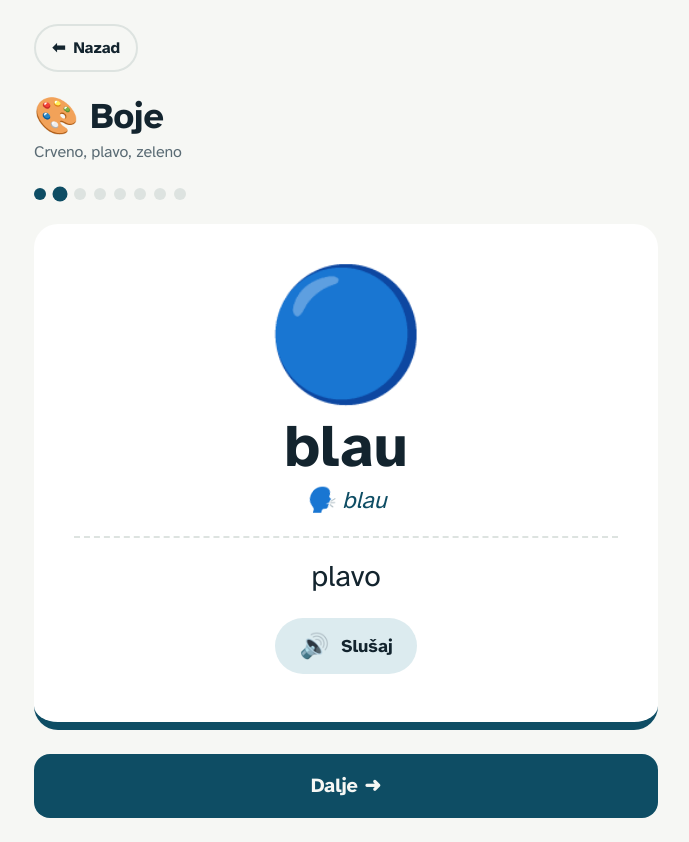
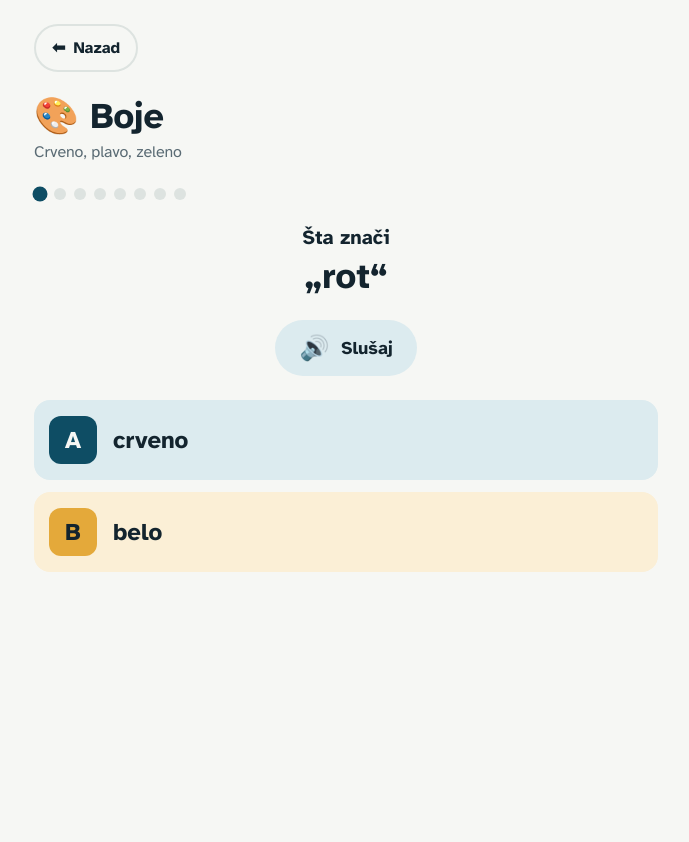
Before and after one commit to deki84/german-a1-trainer-serbian, a Next.js app: page /lesson/boje in a window 1280 px wide. Both pictures are taken after a click on the button "Dalje ➜". Shown: the whole page, without its empty margins (294-983 px from the left). After the commit the page ends 800 px from the top, so only its background shows below. Built offline with nearby package versions, Linux system fonts and the light colour scheme.

Commit message:
feat: add QuestionCard with three modes in lesson flow

```diff
--- a/components/LessonPlayer.tsx
+++ b/components/LessonPlayer.tsx
@@ -2,47 +2,62 @@
 
 import Link from "next/link";
 import { useEffect, useState } from "react";
+import { QuestionCard } from "@/components/QuestionCard";
 import { WordCard } from "@/components/WordCard";
+import { buildQuestion } from "@/lib/quiz";
 import { speakGerman } from "@/lib/speech";
-import type { Lesson } from "@/lib/types";
+import type { Lesson, Question, QuestionMode } from "@/lib/types";
 
 type LessonPlayerProps = {
   lesson: Lesson;
-  /** Die folgende Lektion, fehlt bei der letzten */
   nextLesson?: Lesson;
 };
 
-/**
- * Führt Wort für Wort durch eine Lektion.
- * Client Component, weil sie sich merkt, bei welchem Wort man ist (useState).
- */
+type Phase = "learn" | "quiz" | "finish";
+
+const MODES: QuestionMode[] = ["meaning", "translate", "listen"];
+
 export function LessonPlayer({ lesson, nextLesson }: LessonPlayerProps) {
   const [index, setIndex] = useState(0);
-  const [finished, setFinished] = useState(false);
+  const [phase, setPhase] = useState<Phase>("learn");
+  const [question, setQuestion] = useState<Question | null>(null);
+  const [attempt, setAttempt] = useState(0);
 
   const total = lesson.words.length;
-  const word = lesson.words[index];
+  const word = lesson.words[index] ?? lesson.words[0];
   const isLast = index === total - 1;
 
-  // Jedes neue Wort automatisch vorlesen
   useEffect(() => {
-    if (!finished) speakGerman(word.de);
-  }, [word.de, finished]);
+    if (phase === "learn" && word) speakGerman(word.de);
+  }, [phase, word]);
 
-  function handleNext() {
+  if (!word) return null;
+
+  // Frage erst beim Klick bauen: Zufall während des Renderns führt zu Hydration-Fehlern
+  function startQuiz() {
+    if (!word) return;
+    const mode = MODES[index % MODES.length] ?? "meaning";
+    setQuestion(buildQuestion(word, lesson.words, mode));
+    setAttempt((count) => count + 1);
+    setPhase("quiz");
+  }
+
+  function handleCorrect() {
     if (isLast) {
-      setFinished(true);
+      setPhase("finish");
     } else {
       setIndex(index + 1);
+      setPhase("learn");
     }
   }
 
   function handleRestart() {
     setIndex(0);
-    setFinished(false);
+    setQuestion(null);
+    setPhase("learn");
   }
 
-  if (finished) {
+  if (phase === "finish") {
     return (
       <section className="mt-8 text-center">
         <div className="text-7xl" aria-hidden="true">
@@ -92,30 +107,40 @@ export function LessonPlayer({ lesson, nextLesson }: LessonPlayerProps) {
 
   return (
     <section className="mt-6">
-      {/* Fortschritt: grün = geschafft, blau = jetzt, grau = kommt noch */}
       <div className="flex flex-wrap gap-2" aria-label={`Reč ${index + 1} od ${total}`}>
         {lesson.words.map((w, i) => (
           <span
             key={w.de}
             className={`h-3 w-3 rounded-full ${
-              i < index ? "bg-river" : i === index ? "bg-river scale-125" : "bg-line"
+              i < index ? "bg-good" : i === index ? "bg-river scale-125" : "bg-line"
             }`}
           />
         ))}
       </div>
 
       <div className="mt-6">
-        {/* key sorgt dafür, dass die Karte bei jedem Wort neu erscheint */}
-        <WordCard key={word.de} word={word} />
+        {phase === "learn" && (
+          <>
+            <WordCard key={word.de} word={word} />
+            <button
+              type="button"
+              onClick={startQuiz}
+              className="bg-river text-bg mt-6 flex min-h-16 w-full cursor-pointer items-center justify-center rounded-2xl text-xl font-bold"
+            >
+              Dalje ➜
+            </button>
+          </>
+        )}
+
+        {phase === "quiz" && question && (
+          <QuestionCard
+            key={attempt}
+            question={question}
+            onCorrect={handleCorrect}
+            onRetry={startQuiz}
+          />
+        )}
       </div>
-
-      <button
-        type="button"
-        onClick={handleNext}
-        className="bg-river text-bg mt-6 flex min-h-16 w-full cursor-pointer items-center justify-center rounded-2xl text-xl font-bold"
-      >
-        {isLast ? "Završi 🎉" : "Dalje ➜"}
-      </button>
     </section>
   );
 }
--- /dev/null
+++ b/components/QuestionCard.tsx
@@ -0,0 +1,132 @@
+"use client";
+
+import { useEffect, useState } from "react";
+import { ListenButton } from "@/components/ListenButton";
+import { pickPraise } from "@/lib/quiz";
+import { speakGerman } from "@/lib/speech";
+import type { Question } from "@/lib/types";
+
+type QuestionCardProps = {
+  question: Question;
+  onCorrect: () => void;
+  onRetry: () => void;
+};
+
+const LETTERS = ["A", "B"] as const;
+
+const ANSWER_COLORS = [
+  { bg: "bg-river-soft", letter: "bg-river text-bg" },
+  // feste dunkle Schrift, weil Senfgelb in beiden Modi hell ist
+  { bg: "bg-mustard-soft", letter: "bg-mustard text-[#13242e]" },
+] as const;
+
+export function QuestionCard({ question, onCorrect, onRetry }: QuestionCardProps) {
+  const { mode, word, options } = question;
+  const [selected, setSelected] = useState<number | null>(null);
+  const [praise] = useState(() => pickPraise());
+
+  const answered = selected !== null;
+  const isCorrect = answered && options[selected]?.correct === true;
+
+  useEffect(() => {
+    if (mode === "listen") speakGerman(word.de);
+  }, [mode, word.de]);
+
+  function handleSelect(index: number) {
+    if (answered) return;
+    setSelected(index);
+    if (options[index]?.correct) speakGerman(word.de);
+  }
+
+  return (
+    <section>
+      <div className="text-center">
+        {mode === "meaning" && (
+          <>
+            <p className="text-xl font-bold">Šta znači</p>
+            <p lang="de" className="mt-1 text-4xl font-bold [overflow-wrap:anywhere]">
+              „{word.de}“
+            </p>
+            <ListenButton text={word.de} />
+          </>
+        )}
+
+        {mode === "translate" && (
+          <>
+            <p className="text-xl font-bold">Kako se kaže na nemačkom</p>
+            <p lang="sr" className="mt-1 text-4xl font-bold [overflow-wrap:anywhere]">
+              „{word.sr}“
+            </p>
+          </>
+        )}
+
+        {mode === "listen" && (
+          <>
+            <p className="text-xl font-bold">Šta si čuo?</p>
+            <button
+              type="button"
+              onClick={() => speakGerman(word.de)}
+              aria-label="Slušaj ponovo"
+              className="bg-river-soft mt-4 inline-flex h-24 w-24 cursor-pointer items-center justify-center rounded-full text-5xl"
+            >
+              🔊
+            </button>
+          </>
+        )}
+      </div>
+
+      <div className="mt-6 grid grid-cols-1 gap-3">
+        {options.map((option, index) => {
+          const colors = ANSWER_COLORS[index] ?? ANSWER_COLORS[0];
+
+          let state = `${colors.bg} border-transparent`;
+          if (answered && option.correct) state = "bg-good-soft border-good";
+          else if (answered && index === selected) state = `${colors.bg} border-gentle opacity-70`;
+          else if (answered) state = `${colors.bg} border-transparent opacity-50`;
+
+          return (
+            <button
+              key={option.text}
+              type="button"
+              disabled={answered}
+              onClick={() => handleSelect(index)}
+              className={`flex min-h-20 w-full items-center gap-4 rounded-2xl border-[3px] p-3 text-left text-2xl font-bold enabled:cursor-pointer ${state}`}
+            >
+              <span
+                className={`flex h-12 w-12 flex-none items-center justify-center rounded-xl ${colors.letter}`}
+              >
+                {LETTERS[index]}
+              </span>
+              <span lang={option.lang} className="min-w-0 [overflow-wrap:anywhere]">
+                {option.text}
+              </span>
+            </button>
+          );
+        })}
+      </div>
+
+      {answered && (
+        <div
+          role="status"
+          className={`mt-6 rounded-2xl p-4 text-center text-xl ${isCorrect ? "bg-good-soft" : "bg-gentle-soft"}`}
+        >
+          <p className="text-2xl font-bold">{isCorrect ? praise : "Skoro! 🙂"}</p>
+          <p className="mt-1">
+            <span lang="de">{word.de}</span> = <span lang="sr">{word.sr}</span>
+          </p>
+          {!isCorrect && <p className="mt-1">Nema problema, probaj još jednom.</p>}
+        </div>
+      )}
+
+      {answered && (
+        <button
+          type="button"
+          onClick={isCorrect ? onCorrect : onRetry}
+          className="bg-river text-bg mt-6 flex min-h-16 w-full cursor-pointer items-center justify-center rounded-2xl text-xl font-bold"
+        >
+          {isCorrect ? "Dalje ➜" : "Probaj ponovo 🔁"}
+        </button>
+      )}
+    </section>
+  );
+}
```
Also changed, not shown: 1 other file (tests, documents, lock files or other folders).
